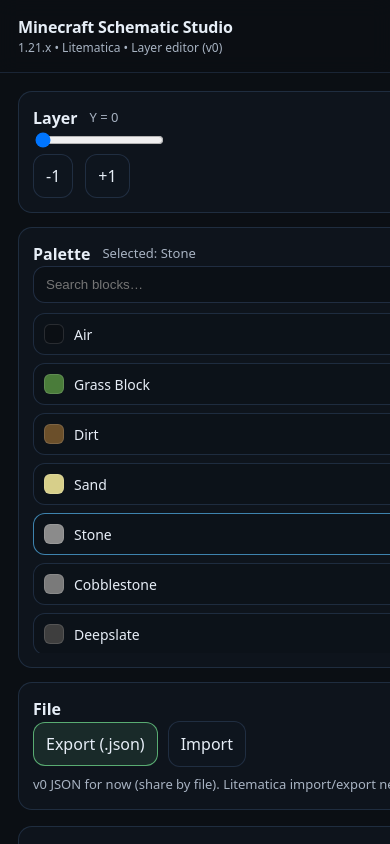
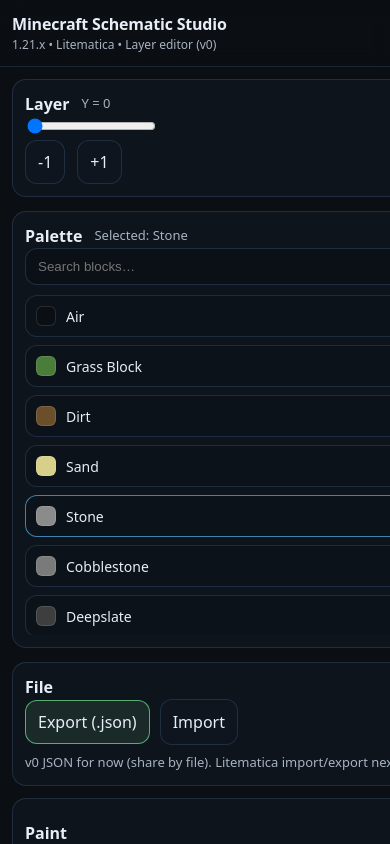
Before and after one commit to Wayner84/minecraft-schematic-studio, a React (Vite) app: page / in a window 390 px wide. Shown: the top 844 px of the page. Built offline with nearby package versions, Linux system fonts and the light colour scheme.

Commit message:
Mobile layout tweaks + viewer sizing

```diff
--- a/src/App.css
+++ b/src/App.css
@@ -72,6 +72,19 @@
   .editor{grid-template-columns: 1fr;}
 }
 
+/* Mobile UX: make the left panels collapse into a single scroll area and give the canvas more height */
+@media (max-width: 480px){
+  .main{padding:12px}
+  .topbar{padding:12px 12px}
+  .tabs{gap:8px}
+  .tab{padding:8px 10px}
+
+  .editor{gap:12px}
+  .panel{padding:12px}
+  .palette{max-height: 220px}
+  .canvasWrap{max-height: 62vh}
+}
+
 .editorLeft{display:flex; flex-direction:column; gap:14px}
 .editorRight{display:flex; flex-direction:column; gap:14px}
 
--- /dev/null
+++ b/src/app/ui/Viewer3D.css
@@ -0,0 +1,12 @@
+.viewerWrap{
+  width: 100%;
+  height: calc(100vh - 120px);
+  border:1px solid rgba(34,48,68,0.9);
+  border-radius:14px;
+  overflow:hidden;
+  background: rgba(11,15,20,0.55);
+}
+
+@media (max-width: 480px){
+  .viewerWrap{height: calc(100vh - 140px);}
+}
--- a/src/app/ui/Viewer3D.tsx
+++ b/src/app/ui/Viewer3D.tsx
@@ -3,6 +3,7 @@ import { OrbitControls } from '@react-three/drei';
 import { useMemo } from 'react';
 import { getBlockById } from '../data/blockPalette';
 import type { LayerEditorState } from './LayerEditor';
+import './Viewer3D.css';
 
 type Props = {
   state: LayerEditorState;
```
